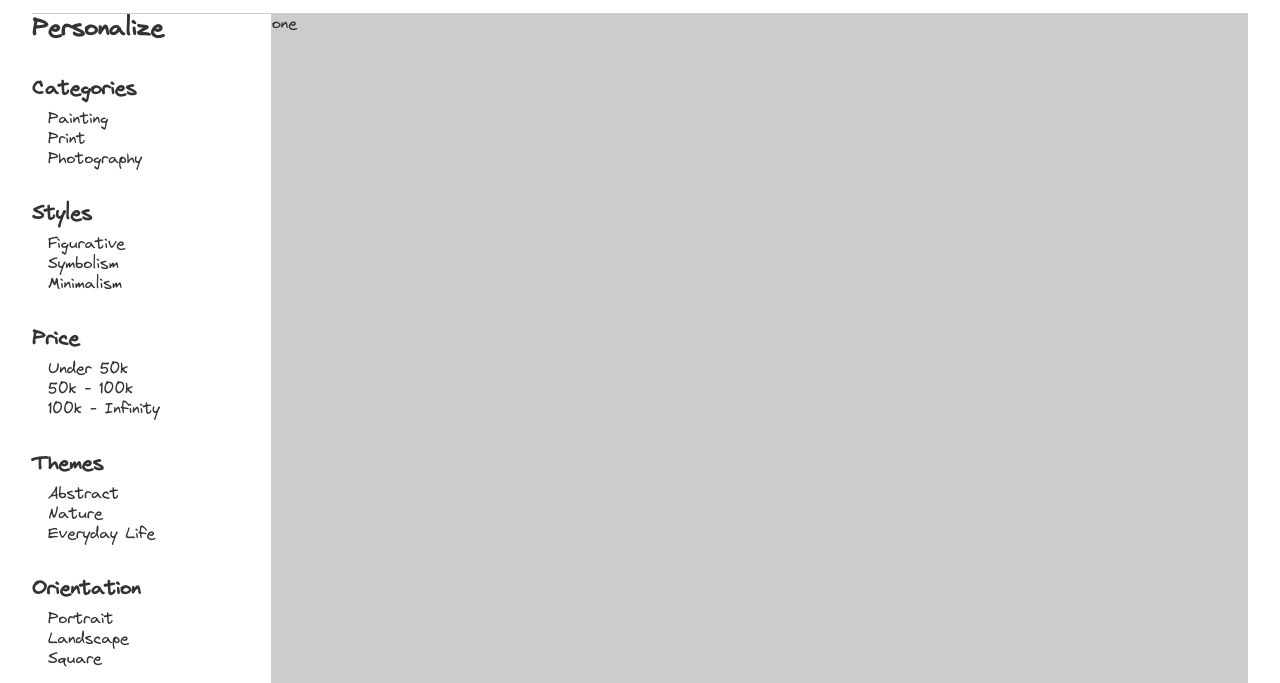
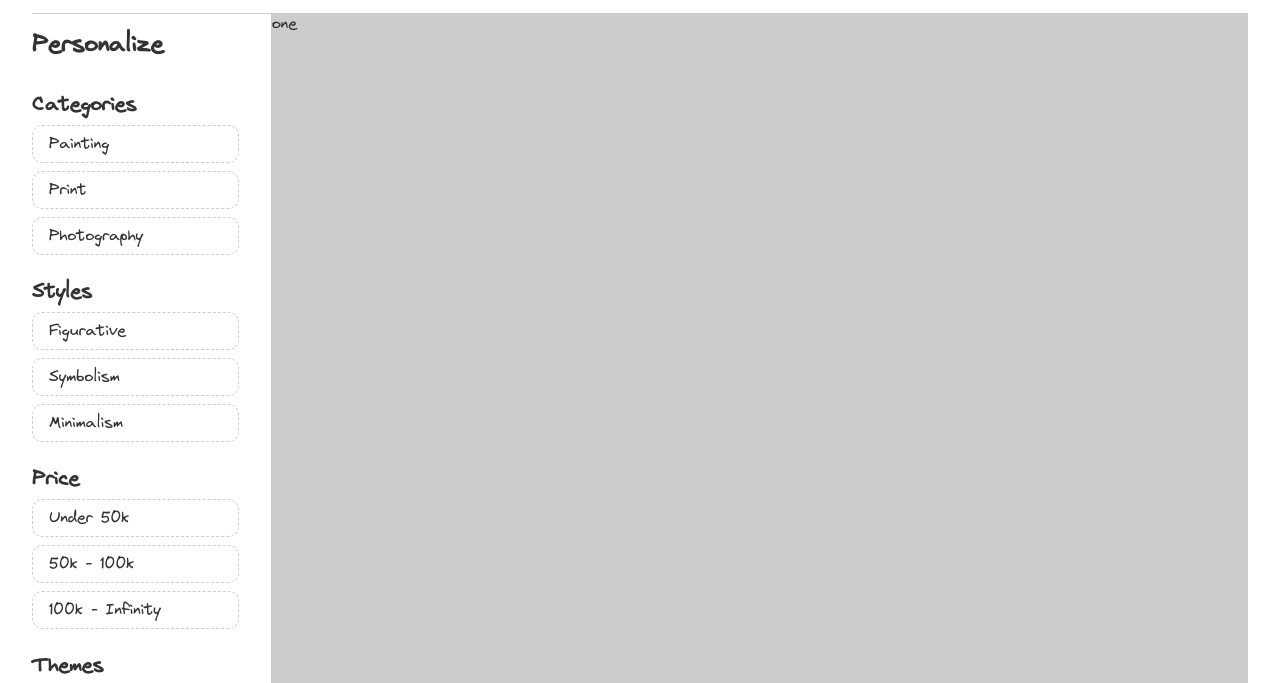
Before and after one commit to saeidex/Art-Gallery, a plain HTML site: page index.html in a window 1280 px wide. Shown: the part 50-733 px from the top of the page. Drawn offline with Linux system fonts and the light colour scheme.

Commit message:
fix: css path

```diff
--- a/index.html
+++ b/index.html
@@ -4,7 +4,7 @@
     <meta charset="UTF-8" />
     <meta name="viewport" content="width=device-width, initial-scale=1.0" />
     <title>Art Gallery</title>
-    <link rel="stylesheet" href="style.css" />
+    <link rel="stylesheet" href="src/style.css" />
   </head>
   <body>
     <div class="main-layout">
--- a/src/style.css
+++ b/src/style.css
@@ -1,6 +1,6 @@
 @font-face {
   font-family: virgil;
-  src: url(./assests/fonts/Virgil.woff2) format("woff2");
+  src: url(../assests/fonts/Virgil.woff2) format("woff2");
 }
 :root {
   --clr-background: #ffffff;
@@ -10,7 +10,7 @@
   --clr-accent: #333333;
   --clr-border: #cccccc;
 
-  --font-primary: virgil;
+  --font-primary: virgil, sans-serif;
 }
 * {
   margin: 0;
@@ -72,6 +72,7 @@ a {
 .btn:hover {
   background: var(--clr-border);
 }
+
 /* ********************* sidebar ********************* */
 .sidebar {
   grid-column: 2/3;
@@ -80,21 +81,32 @@ a {
   display: flex;
   flex-direction: column;
   gap: 1rem;
+  padding: 1rem 0;
+
 }
 .sidebar-title {
   font-size: 1.5rem;
   margin-bottom: 1rem;
   color: var(--clr-primary);
 }
-.sidebar-item {
-  margin-bottom: 1rem;
-}
+
 .sidebar-item h3 {
   font-size: 1.25rem;
   margin-bottom: 0.5rem;
 }
 .sidebar-item ul {
-  margin-left: 1rem;
+  margin: 0 2rem 0 0rem;
+}
+.sidebar-item ul li {
+  /* background: var(--clr-border); */
+  padding: 0.5rem 1rem;
+  border: 1px dashed var(--clr-border);
+  border-radius: 10px;
+  margin-bottom: 0.5rem;
+}
+.sidebar-item ul li:hover {
+  background: var(--clr-border);
+  transition: 0.3s;
 }
 
 /* ********************* main ********************* */
```
